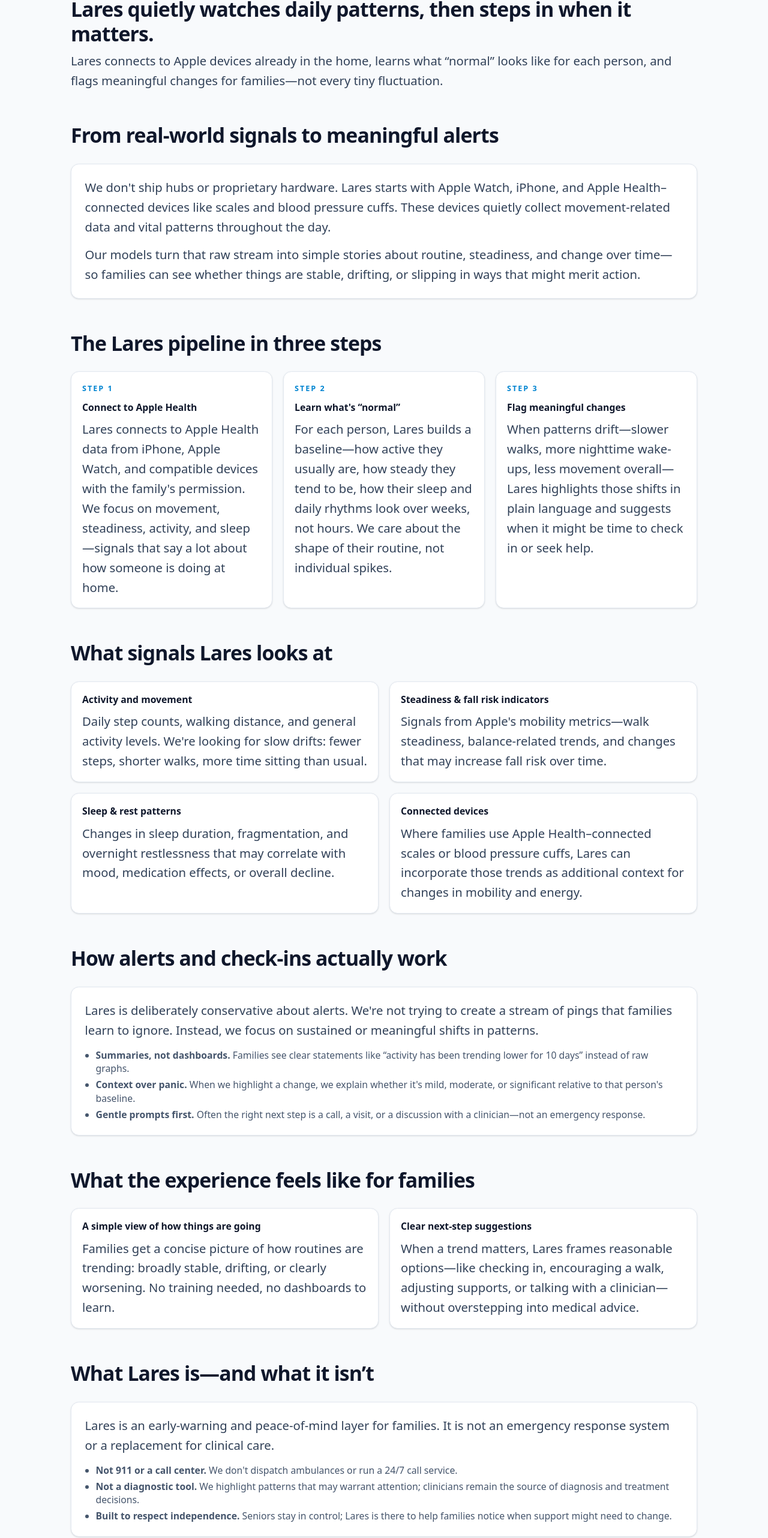
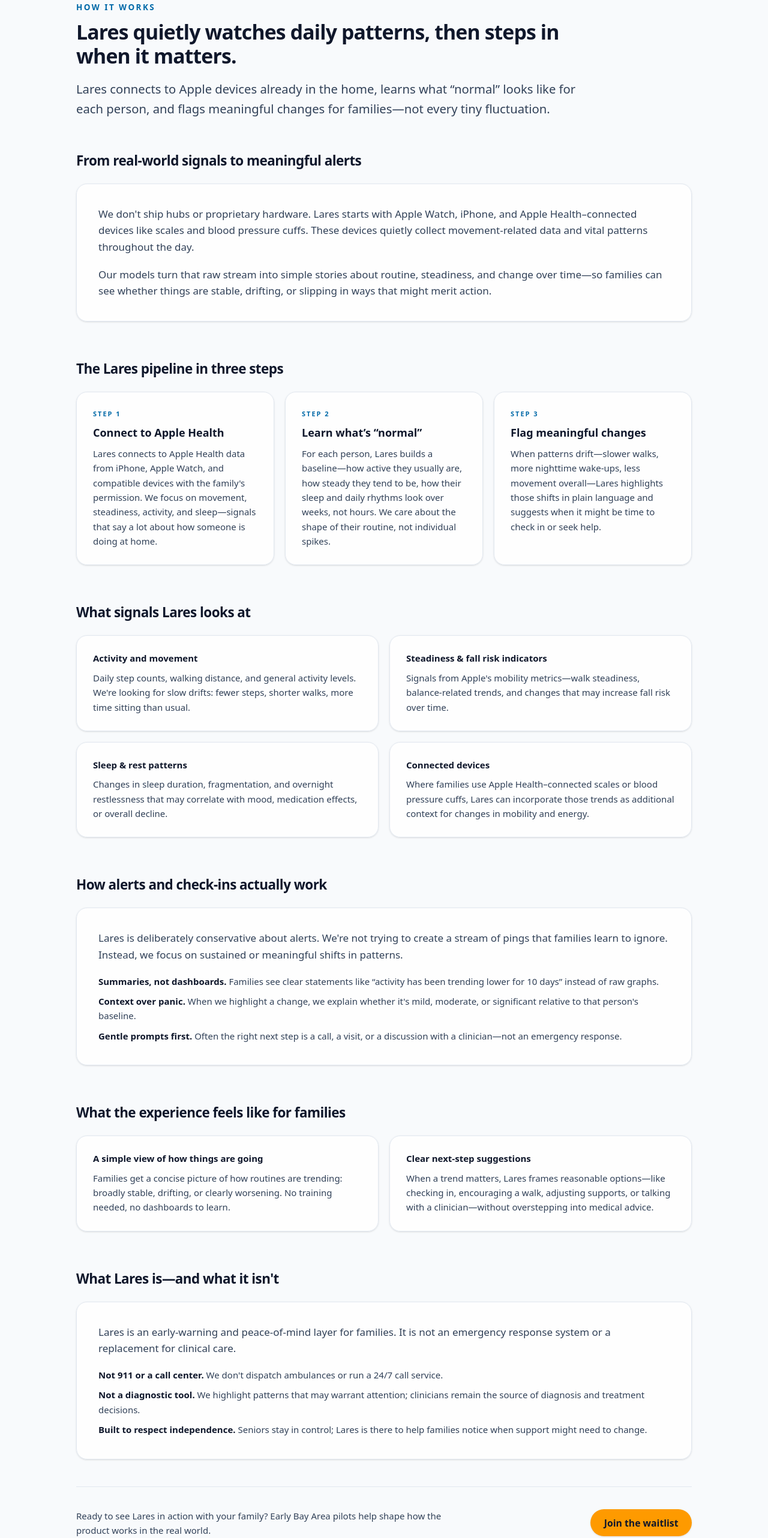
Before and after one commit to mbandt-lares/lares-site, a Next.js app: page /how-it-works in a window 1280 px wide. Shown: the part 233-2797 px from the top of the page at 60% size. Built offline with nearby package versions, Linux system fonts and the light colour scheme.

Commit message:
Refine How it works page layout and accessibility

```diff
--- a/src/app/how-it-works/page.tsx
+++ b/src/app/how-it-works/page.tsx
@@ -1,209 +1,309 @@
-import { Container } from "@/components/Container";
-import { Section } from "@/components/Section";
-import { Card } from "@/components/Card";
+// src/app/how-it-works/page.tsx
+import type { Metadata } from 'next';
+import Link from 'next/link';
+
+export const metadata: Metadata = {
+  title: 'How Lares Health Works',
+  description:
+    'See how Lares Health connects to Apple devices, learns daily patterns, and flags meaningful changes for families.',
+};
 
 export default function HowItWorksPage() {
   return (
-    <Container className="space-y-10 md:space-y-12 max-w-4xl">
-      {/* INTRO */}
-      <Section
-        eyebrow="How it works"
-        title="Lares quietly watches daily patterns, then steps in when it matters."
-        description="Lares connects to Apple devices already in the home, learns what “normal” looks like for each person, and flags meaningful changes for families—not every tiny fluctuation."
-      />
+    <main className="bg-slate-50">
+      <div className="mx-auto max-w-5xl px-6 py-16 md:py-20">
+        {/* Eyebrow + Hero copy */}
+        <header className="mb-10 md:mb-12">
+          <p className="text-xs font-semibold uppercase tracking-[0.18em] text-sky-700">
+            How it works
+          </p>
+          <h1 className="mt-2 max-w-3xl text-2xl font-semibold tracking-tight text-slate-900 md:text-3xl">
+            Lares quietly watches daily patterns, then steps in when it matters.
+          </h1>
+          <p className="mt-4 max-w-3xl text-base leading-relaxed text-slate-700 md:text-lg">
+            Lares connects to Apple devices already in the home, learns what &ldquo;normal&rdquo; looks
+            like for each person, and flags meaningful changes for families—not every tiny fluctuation.
+          </p>
+        </header>
 
-      {/* OVERVIEW */}
-      <Section title="From real-world signals to meaningful alerts">
-        <Card className="p-5 text-sm text-slate-600 space-y-3">
-          <p>
-            We don&apos;t ship hubs or proprietary hardware. Lares starts with
-            Apple Watch, iPhone, and Apple Health–connected devices like scales
-            and blood pressure cuffs. These devices quietly collect
-            movement-related data and vital patterns throughout the day.
+        {/* Signals -> alerts */}
+        <section
+          aria-labelledby="signals-to-alerts-heading"
+          className="mb-12 md:mb-14"
+        >
+          <h2
+            id="signals-to-alerts-heading"
+            className="text-lg font-semibold tracking-tight text-slate-900 md:text-xl"
+          >
+            From real-world signals to meaningful alerts
+          </h2>
+
+          <div className="mt-4 rounded-2xl border border-slate-200 bg-white/80 p-6 shadow-sm md:mt-5 md:p-8">
+            <p className="text-base leading-relaxed text-slate-700 md:text-[17px]">
+              We don&apos;t ship hubs or proprietary hardware. Lares starts with Apple Watch, iPhone,
+              and Apple Health–connected devices like scales and blood pressure cuffs. These devices
+              quietly collect movement-related data and vital patterns throughout the day.
             </p>
-          <p>
-            Our models turn that raw stream into simple stories about routine,
-            steadiness, and change over time—so families can see whether things
-            are stable, drifting, or slipping in ways that might merit action.
+            <p className="mt-4 text-base leading-relaxed text-slate-700 md:text-[17px]">
+              Our models turn that raw stream into simple stories about routine, steadiness, and change
+              over time—so families can see whether things are stable, drifting, or slipping in ways
+              that might merit action.
             </p>
-        </Card>
-      </Section>
+          </div>
+        </section>
 
-      {/* PIPELINE: 3 STEPS */}
-      <Section title="The Lares pipeline in three steps">
-        <div className="grid gap-4 md:grid-cols-3 text-sm text-slate-600">
-          <Card className="p-4 flex flex-col gap-2">
-            <p className="text-[0.7rem] font-semibold uppercase tracking-[0.16em] text-sky-600">
+        {/* Pipeline in three steps */}
+        <section
+          aria-labelledby="pipeline-heading"
+          className="mb-12 md:mb-14"
+        >
+          <h2
+            id="pipeline-heading"
+            className="text-lg font-semibold tracking-tight text-slate-900 md:text-xl"
+          >
+            The Lares pipeline in three steps
+          </h2>
+
+          <ol className="mt-4 grid gap-4 md:mt-5 md:grid-cols-3">
+            <li className="rounded-2xl border border-slate-200 bg-white/80 p-5 shadow-sm md:p-6">
+              <p className="text-[11px] font-semibold uppercase tracking-[0.18em] text-sky-700">
                 Step 1
               </p>
-            <h3 className="text-sm font-semibold text-slate-900">
+              <h3 className="mt-2 text-sm font-semibold text-slate-900 md:text-base">
                 Connect to Apple Health
               </h3>
-            <p>
-              Lares connects to Apple Health data from iPhone, Apple Watch, and
-              compatible devices with the family&apos;s permission. We focus on
-              movement, steadiness, activity, and sleep—signals that say a lot
-              about how someone is doing at home.
+              <p className="mt-2 text-sm leading-relaxed text-slate-700 md:text-[15px]">
+                Lares connects to Apple Health data from iPhone, Apple Watch, and compatible devices
+                with the family&apos;s permission. We focus on movement, steadiness, activity, and
+                sleep—signals that say a lot about how someone is doing at home.
               </p>
-          </Card>
+            </li>
 
-          <Card className="p-4 flex flex-col gap-2">
-            <p className="text-[0.7rem] font-semibold uppercase tracking-[0.16em] text-sky-600">
+            <li className="rounded-2xl border border-slate-200 bg-white/80 p-5 shadow-sm md:p-6">
+              <p className="text-[11px] font-semibold uppercase tracking-[0.18em] text-sky-700">
                 Step 2
               </p>
-            <h3 className="text-sm font-semibold text-slate-900">
-              Learn what&apos;s “normal”
+              <h3 className="mt-2 text-sm font-semibold text-slate-900 md:text-base">
+                Learn what&rsquo;s &ldquo;normal&rdquo;
               </h3>
-            <p>
-              For each person, Lares builds a baseline—how active they usually
-              are, how steady they tend to be, how their sleep and daily rhythms
-              look over weeks, not hours. We care about the shape of their
-              routine, not individual spikes.
+              <p className="mt-2 text-sm leading-relaxed text-slate-700 md:text-[15px]">
+                For each person, Lares builds a baseline—how active they usually are, how steady they
+                tend to be, how their sleep and daily rhythms look over weeks, not hours. We care about
+                the shape of their routine, not individual spikes.
               </p>
-          </Card>
+            </li>
 
-          <Card className="p-4 flex flex-col gap-2">
-            <p className="text-[0.7rem] font-semibold uppercase tracking-[0.16em] text-sky-600">
+            <li className="rounded-2xl border border-slate-200 bg-white/80 p-5 shadow-sm md:p-6">
+              <p className="text-[11px] font-semibold uppercase tracking-[0.18em] text-sky-700">
                 Step 3
               </p>
-            <h3 className="text-sm font-semibold text-slate-900">
+              <h3 className="mt-2 text-sm font-semibold text-slate-900 md:text-base">
                 Flag meaningful changes
               </h3>
-            <p>
-              When patterns drift—slower walks, more nighttime wake-ups, less
-              movement overall—Lares highlights those shifts in plain language
-              and suggests when it might be time to check in or seek help.
+              <p className="mt-2 text-sm leading-relaxed text-slate-700 md:text-[15px]">
+                When patterns drift—slower walks, more nighttime wake-ups, less movement overall—Lares
+                highlights those shifts in plain language and suggests when it might be time to check in
+                or seek help.
               </p>
-          </Card>
-        </div>
-      </Section>
+            </li>
+          </ol>
+        </section>
 
-      {/* DATA WE USE */}
-      <Section title="What signals Lares looks at">
-        <div className="grid gap-4 md:grid-cols-2 text-sm text-slate-600">
-          <Card className="p-4">
-            <h3 className="mb-2 text-sm font-semibold text-slate-900">
+        {/* Signals Lares looks at */}
+        <section
+          aria-labelledby="signals-heading"
+          className="mb-12 md:mb-14"
+        >
+          <h2
+            id="signals-heading"
+            className="text-lg font-semibold tracking-tight text-slate-900 md:text-xl"
+          >
+            What signals Lares looks at
+          </h2>
+
+          <div className="mt-4 grid gap-4 md:mt-5 md:grid-cols-2">
+            <article className="rounded-2xl border border-slate-200 bg-white/80 p-5 shadow-sm md:p-6">
+              <h3 className="text-sm font-semibold text-slate-900 md:text-[15px]">
                 Activity and movement
               </h3>
-            <p>
-              Daily step counts, walking distance, and general activity levels.
-              We&apos;re looking for slow drifts: fewer steps, shorter walks,
-              more time sitting than usual.
+              <p className="mt-2 text-sm leading-relaxed text-slate-700 md:text-[15px]">
+                Daily step counts, walking distance, and general activity levels. We&apos;re looking
+                for slow drifts: fewer steps, shorter walks, more time sitting than usual.
               </p>
-          </Card>
-          <Card className="p-4">
-            <h3 className="mb-2 text-sm font-semibold text-slate-900">
-              Steadiness & fall risk indicators
+            </article>
+
+            <article className="rounded-2xl border border-slate-200 bg-white/80 p-5 shadow-sm md:p-6">
+              <h3 className="text-sm font-semibold text-slate-900 md:text-[15px]">
+                Steadiness &amp; fall risk indicators
               </h3>
-            <p>
-              Signals from Apple&apos;s mobility metrics—walk steadiness,
-              balance-related trends, and changes that may increase fall risk
-              over time.
+              <p className="mt-2 text-sm leading-relaxed text-slate-700 md:text-[15px]">
+                Signals from Apple&apos;s mobility metrics—walk steadiness, balance-related trends,
+                and changes that may increase fall risk over time.
               </p>
-          </Card>
-          <Card className="p-4">
-            <h3 className="mb-2 text-sm font-semibold text-slate-900">
-              Sleep & rest patterns
+            </article>
+
+            <article className="rounded-2xl border border-slate-200 bg-white/80 p-5 shadow-sm md:p-6">
+              <h3 className="text-sm font-semibold text-slate-900 md:text-[15px]">
+                Sleep &amp; rest patterns
               </h3>
-            <p>
-              Changes in sleep duration, fragmentation, and overnight
-              restlessness that may correlate with mood, medication effects, or
-              overall decline.
+              <p className="mt-2 text-sm leading-relaxed text-slate-700 md:text-[15px]">
+                Changes in sleep duration, fragmentation, and overnight restlessness that may correlate
+                with mood, medication effects, or overall decline.
               </p>
-          </Card>
-          <Card className="p-4">
-            <h3 className="mb-2 text-sm font-semibold text-slate-900">
+            </article>
+
+            <article className="rounded-2xl border border-slate-200 bg-white/80 p-5 shadow-sm md:p-6">
+              <h3 className="text-sm font-semibold text-slate-900 md:text-[15px]">
                 Connected devices
               </h3>
-            <p>
-              Where families use Apple Health–connected scales or blood pressure
-              cuffs, Lares can incorporate those trends as additional context
-              for changes in mobility and energy.
+              <p className="mt-2 text-sm leading-relaxed text-slate-700 md:text-[15px]">
+                Where families use Apple Health–connected scales or blood pressure cuffs, Lares can
+                incorporate those trends as additional context for changes in mobility and energy.
               </p>
-          </Card>
+            </article>
           </div>
-      </Section>
+        </section>
 
-      {/* ALERTS & CHECK-INS */}
-      <Section title="How alerts and check-ins actually work">
-        <Card className="p-5 text-sm text-slate-600 space-y-3">
-          <p>
-            Lares is deliberately conservative about alerts. We&apos;re not
-            trying to create a stream of pings that families learn to ignore.
-            Instead, we focus on sustained or meaningful shifts in patterns.
+        {/* Alerts & check-ins */}
+        <section
+          aria-labelledby="alerts-heading"
+          className="mb-12 md:mb-14"
+        >
+          <h2
+            id="alerts-heading"
+            className="text-lg font-semibold tracking-tight text-slate-900 md:text-xl"
+          >
+            How alerts and check-ins actually work
+          </h2>
+
+          <div className="mt-4 rounded-2xl border border-slate-200 bg-white/80 p-6 shadow-sm md:mt-5 md:p-8">
+            <p className="text-base leading-relaxed text-slate-700 md:text-[17px]">
+              Lares is deliberately conservative about alerts. We&apos;re not trying to create a stream
+              of pings that families learn to ignore. Instead, we focus on sustained or meaningful shifts
+              in patterns.
             </p>
-          <ul className="list-disc space-y-1 pl-4">
+
+            <ul className="mt-4 space-y-2 text-sm leading-relaxed text-slate-700 md:text-[15px]">
               <li>
-              <span className="font-semibold">Summaries, not dashboards.</span>{" "}
-              Families see clear statements like “activity has been trending
-              lower for 10 days” instead of raw graphs.
+                <span className="font-semibold text-slate-900">
+                  Summaries, not dashboards.
+                </span>{' '}
+                Families see clear statements like &ldquo;activity has been trending lower for 10
+                days&rdquo; instead of raw graphs.
               </li>
               <li>
-              <span className="font-semibold">Context over panic.</span> When we
-              highlight a change, we explain whether it&apos;s mild, moderate,
-              or significant relative to that person&apos;s baseline.
+                <span className="font-semibold text-slate-900">
+                  Context over panic.
+                </span>{' '}
+                When we highlight a change, we explain whether it&apos;s mild, moderate, or significant
+                relative to that person&apos;s baseline.
               </li>
               <li>
-              <span className="font-semibold">Gentle prompts first.</span> Often
-              the right next step is a call, a visit, or a discussion with a
-              clinician—not an emergency response.
+                <span className="font-semibold text-slate-900">
+                  Gentle prompts first.
+                </span>{' '}
+                Often the right next step is a call, a visit, or a discussion with a clinician—not an
+                emergency response.
               </li>
             </ul>
-        </Card>
-      </Section>
+          </div>
+        </section>
 
-      {/* EXPERIENCE FOR FAMILIES */}
-      <Section title="What the experience feels like for families">
-        <div className="grid gap-4 md:grid-cols-2 text-sm text-slate-600">
-          <Card className="p-4">
-            <h3 className="mb-2 text-sm font-semibold text-slate-900">
+        {/* Experience for families */}
+        <section
+          aria-labelledby="experience-heading"
+          className="mb-12 md:mb-14"
+        >
+          <h2
+            id="experience-heading"
+            className="text-lg font-semibold tracking-tight text-slate-900 md:text-xl"
+          >
+            What the experience feels like for families
+          </h2>
+
+          <div className="mt-4 grid gap-4 md:mt-5 md:grid-cols-2">
+            <article className="rounded-2xl border border-slate-200 bg-white/80 p-5 shadow-sm md:p-6">
+              <h3 className="text-sm font-semibold text-slate-900 md:text-[15px]">
                 A simple view of how things are going
               </h3>
-            <p>
-              Families get a concise picture of how routines are trending:
-              broadly stable, drifting, or clearly worsening. No training
-              needed, no dashboards to learn.
+              <p className="mt-2 text-sm leading-relaxed text-slate-700 md:text-[15px]">
+                Families get a concise picture of how routines are trending: broadly stable, drifting,
+                or clearly worsening. No training needed, no dashboards to learn.
               </p>
-          </Card>
-          <Card className="p-4">
-            <h3 className="mb-2 text-sm font-semibold text-slate-900">
+            </article>
+
+            <article className="rounded-2xl border border-slate-200 bg-white/80 p-5 shadow-sm md:p-6">
+              <h3 className="text-sm font-semibold text-slate-900 md:text-[15px]">
                 Clear next-step suggestions
               </h3>
-            <p>
-              When a trend matters, Lares frames reasonable options—like
-              checking in, encouraging a walk, adjusting supports, or talking
-              with a clinician—without overstepping into medical advice.
+              <p className="mt-2 text-sm leading-relaxed text-slate-700 md:text-[15px]">
+                When a trend matters, Lares frames reasonable options—like checking in, encouraging a
+                walk, adjusting supports, or talking with a clinician—without overstepping into medical
+                advice.
               </p>
-          </Card>
+            </article>
           </div>
-      </Section>
+        </section>
 
-      {/* LIMITS & SCOPE */}
-      <Section title="What Lares is—and what it isn’t">
-        <Card className="p-5 text-sm text-slate-600 space-y-3">
-          <p>
-            Lares is an early-warning and peace-of-mind layer for families. It
-            is not an emergency response system or a replacement for clinical
-            care.
+        {/* What Lares is / is not */}
+        <section
+          aria-labelledby="is-isnt-heading"
+          className="mb-4 md:mb-6"
+        >
+          <h2
+            id="is-isnt-heading"
+            className="text-lg font-semibold tracking-tight text-slate-900 md:text-xl"
+          >
+            What Lares is—and what it isn&apos;t
+          </h2>
+
+          <div className="mt-4 rounded-2xl border border-slate-200 bg-white/80 p-6 shadow-sm md:mt-5 md:p-8">
+            <p className="text-base leading-relaxed text-slate-700 md:text-[17px]">
+              Lares is an early-warning and peace-of-mind layer for families. It is not an emergency
+              response system or a replacement for clinical care.
             </p>
-          <ul className="list-disc space-y-1 pl-4">
+
+            <ul className="mt-4 space-y-2 text-sm leading-relaxed text-slate-700 md:text-[15px]">
               <li>
-              <span className="font-semibold">Not 911 or a call center.</span>{" "}
+                <span className="font-semibold text-slate-900">
+                  Not 911 or a call center.
+                </span>{' '}
                 We don&apos;t dispatch ambulances or run a 24/7 call service.
               </li>
               <li>
-              <span className="font-semibold">Not a diagnostic tool.</span> We
-              highlight patterns that may warrant attention; clinicians remain
-              the source of diagnosis and treatment decisions.
+                <span className="font-semibold text-slate-900">
+                  Not a diagnostic tool.
+                </span>{' '}
+                We highlight patterns that may warrant attention; clinicians remain the source of
+                diagnosis and treatment decisions.
               </li>
               <li>
-              <span className="font-semibold">Built to respect independence.</span>{" "}
-              Seniors stay in control; Lares is there to help families notice
-              when support might need to change.
+                <span className="font-semibold text-slate-900">
+                  Built to respect independence.
+                </span>{' '}
+                Seniors stay in control; Lares is there to help families notice when support might need
+                to change.
               </li>
             </ul>
-        </Card>
-      </Section>
-    </Container>
+          </div>
+        </section>
+
+        {/* Optional gentle CTA – comment out if you truly don’t want it */}
+        <div className="mt-8 border-t border-slate-200 pt-6 md:mt-10 md:pt-8">
+          <div className="flex flex-col items-start justify-between gap-4 md:flex-row md:items-center">
+            <p className="max-w-xl text-sm leading-relaxed text-slate-700 md:text-[15px]">
+              Ready to see Lares in action with your family? Early Bay Area pilots help shape how the
+              product works in the real world.
+            </p>
+            <Link
+              href="/contact"
+              className="inline-flex items-center justify-center rounded-full bg-amber-500 px-5 py-2.5 text-sm font-semibold text-slate-900 shadow-sm transition hover:bg-amber-400 focus-visible:outline-none focus-visible:ring-2 focus-visible:ring-amber-500 focus-visible:ring-offset-2 focus-visible:ring-offset-slate-50"
+            >
+              Join the waitlist
+            </Link>
+          </div>
+        </div>
+      </div>
+    </main>
   );
 }
```
Lines whose indentation alone changed are shown as unchanged.
